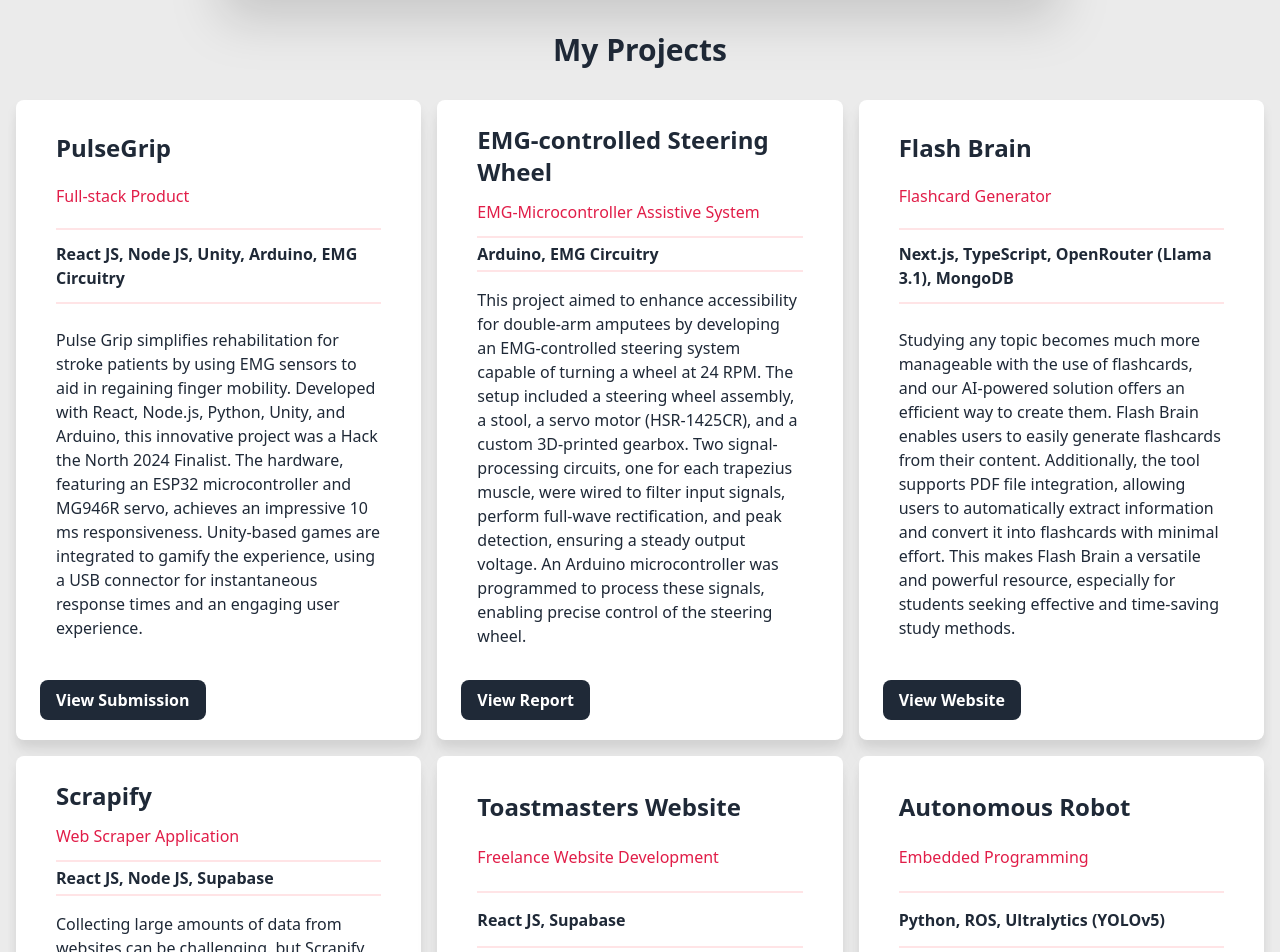
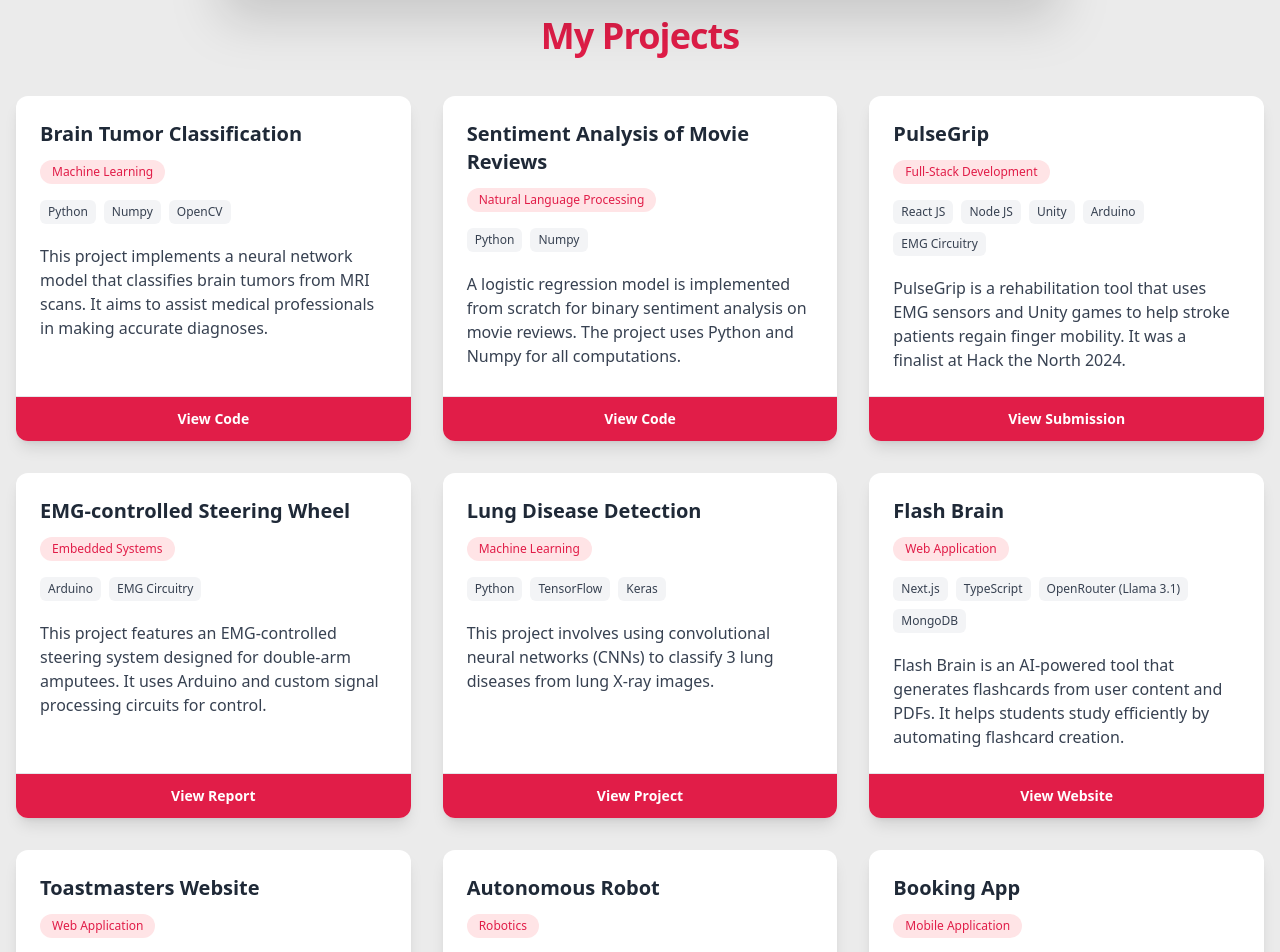
Before and after one commit to aadium/portfolio, a React (Vite) app: page / in a window 1280 px wide. Shown: the part 2500-3452 px from the top of the page. Built offline with nearby package versions, Linux system fonts and the light colour scheme; no server answers.

Commit message:
Refactor Projects component: enhance layout and styling, update project descriptions, and remove unused newline handling function

```diff
--- a/public/data/projects_rows.json
+++ b/public/data/projects_rows.json
@@ -1,81 +1,99 @@
 [
   {
+    "name": "Brain Tumor Classification",
+    "category": "Machine Learning",
+    "description": "This project implements a neural network model that classifies brain tumors from MRI scans. It aims to assist medical professionals in making accurate diagnoses.",
+    "id": "1",
+    "link": "https://github.com/aadium/brain-tumor",
+    "techStack": ["Python", "Numpy", "OpenCV"],
+    "linkType": "Code"
+  },
+  {
+    "name": "Sentiment Analysis of Movie Reviews",
+    "category": "Natural Language Processing",
+    "description": "A logistic regression model is implemented from scratch for binary sentiment analysis on movie reviews. The project uses Python and Numpy for all computations.",
+    "id": "2",
+    "link": "https://github.com/aadium/nlp-model",
+    "techStack": ["Python", "Numpy"],
+    "linkType": "Code"
+  },
+  {
     "name": "PulseGrip",
-    "category": "Full-stack Product",
-    "description": "Pulse Grip simplifies rehabilitation for stroke patients by using EMG sensors to aid in regaining finger mobility. Developed with React, Node.js, Python, Unity, and Arduino, this innovative project was a Hack the North 2024 Finalist. The hardware, featuring an ESP32 microcontroller and MG946R servo, achieves an impressive 10 ms responsiveness. Unity-based games are integrated to gamify the experience, using a USB connector for instantaneous response times and an engaging user experience.",
-    "id": "10",
+    "category": "Full-Stack Development",
+    "description": "PulseGrip is a rehabilitation tool that uses EMG sensors and Unity games to help stroke patients regain finger mobility. It was a finalist at Hack the North 2024.",
+    "id": "3",
     "link": "https://devpost.com/software/pulsegrip",
     "techStack": ["React JS", "Node JS", "Unity", "Arduino", "EMG Circuitry"],
     "linkType": "Submission"
   },
   {
     "name": "EMG-controlled Steering Wheel",
-    "category": "EMG-Microcontroller Assistive System",
-    "description": "This project aimed to enhance accessibility for double-arm amputees by developing an EMG-controlled steering system capable of turning a wheel at 24 RPM. The setup included a steering wheel assembly, a stool, a servo motor (HSR-1425CR), and a custom 3D-printed gearbox. Two signal-processing circuits, one for each trapezius muscle, were wired to filter input signals, perform full-wave rectification, and peak detection, ensuring a steady output voltage. An Arduino microcontroller was programmed to process these signals, enabling precise control of the steering wheel.",
-    "id": "9",
+    "category": "Embedded Systems",
+    "description": "This project features an EMG-controlled steering system designed for double-arm amputees. It uses Arduino and custom signal processing circuits for control.",
+    "id": "4",
     "link": "https://lbiwfynxcgjkaxaoirql.supabase.co/storage/v1/object/public/documents/261%20Report.pdf?t=2024-10-02T14%3A53%3A16.344Z",
     "techStack": ["Arduino", "EMG Circuitry"],
     "linkType": "Report"
   },
   {
+    "name": "Lung Disease Detection",
+    "category": "Machine Learning",
+    "description": "This project involves using convolutional neural networks (CNNs) to classify 3 lung diseases from lung X-ray images.",
+    "id": "5",
+    "link": "https://github.com/aadium/lung-disease-detection",
+    "techStack": ["Python", "TensorFlow", "Keras"],
+    "linkType": "Project"
+  },
+  {
     "name": "Flash Brain",
-    "category": "Flashcard Generator",
-    "description": "Studying any topic becomes much more manageable with the use of flashcards, and our AI-powered solution offers an efficient way to create them. Flash Brain enables users to easily generate flashcards from their content. Additionally, the tool supports PDF file integration, allowing users to automatically extract information and convert it into flashcards with minimal effort. This makes Flash Brain a versatile and powerful resource, especially for students seeking effective and time-saving study methods.",
-    "id": "8",
+    "category": "Web Application",
+    "description": "Flash Brain is an AI-powered tool that generates flashcards from user content and PDFs. It helps students study efficiently by automating flashcard creation.",
+    "id": "6",
     "link": "https://flash-brain.vercel.app/",
     "techStack": ["Next.js", "TypeScript", "OpenRouter (Llama 3.1)", "MongoDB"],
     "linkType": "Website"
   },
   {
-    "name": "Scrapify",
-    "category": "Web Scraper Application",
-    "description": "Collecting large amounts of data from websites can be challenging, but Scrapify simplifies this process. Developed with a focus on ease of use, Scrapify allows you to specify CSS selectors to efficiently gather the data you need. This tool automates the data collection process, making it ideal for anyone looking to streamline their web scraping tasks. It is built using React JS and Supabase, 2 tools that are known for their efficiency and flexibility. React JS provides a robust framework for building dynamic and responsive user interfaces, while Supabase offers a powerful backend solution.",
+    "name": "Toastmasters Website",
+    "category": "Web Application",
+    "description": "I developed a React website for a Toastmasters club, integrating Supabase for backend and authentication. The site streamlines club management and member access.",
     "id": "7",
-    "link": "https://scrapify-web.vercel.app/",
-    "techStack": ["React JS", "Node JS", "Supabase"],
-    "linkType": "Website"
-  },
-  {
-    "name": "Toastmasters Website",
-    "category": "Freelance Website Development",
-    "description": "I collaborated with a Toastmasters club to create a website showcasing their activities, events, and achievements. Using React JS for the frontend, I leveraged Supabase—a Backend as a Service (BaaS) platform—for efficient data storage and authentication. By eliminating the need for a separate backend server, we saved costs. Throughout development, I worked closely with the club’s executive committee, incorporating their feedback to tailor the website accordingly.",
-    "id": "6",
     "link": "https://auroratoastmastersclub.vercel.app",
     "techStack": ["React JS", "Supabase"],
     "linkType": "Website"
   },
   {
     "name": "Autonomous Robot",
-    "category": "Embedded Programming",
-    "description": "In the Toyota Innovation Challenge, our team programmed a Turtlebot 4 robot to navigate a course and obey road signs. We started with manual navigation and gradually transitioned to autonomous navigation, implementing obstacle avoidance with LiDAR technology. Using the robot's camera and a custom-trained YOLOv5 model, we successfully detected road signs. Our innovative approach and presentation impressed the judges, earning us one of the prestigious awards.",
-    "id": "5",
+    "category": "Robotics",
+    "description": "This project involves programming a Turtlebot 4 to autonomously navigate a course and detect road signs using YOLOv5. It demonstrates advanced robotics and computer vision.",
+    "id": "8",
     "link": "https://github.com/TMMC-challenge-20/tmmc_fleet_control_challenge",
     "techStack": ["Python", "ROS", "Ultralytics (YOLOv5)"],
     "linkType": "Code"
   },
   {
     "name": "Booking App",
-    "category": "Mobile App",
-    "description": "Managing community hall bookings can often be a complicated task, but this application streamlines the entire process. Developed using Flutter, it provides a seamless user experience across all platforms, leveraging an extensive widget library for intuitive interaction. The backend is powered by Cloud Firestore, ensuring scalability, real-time data synchronization, and the flexibility to adapt to changing data requirements. This makes the application a highly efficient and reliable solution for managing bookings.",
-    "id": "4",
+    "category": "Mobile Application",
+    "description": "The Booking App is a Flutter application for managing community hall bookings. It features real-time data synchronization using Cloud Firestore.",
+    "id": "9",
     "link": "https://github.com/aadium/booking-app",
     "techStack": ["Dart", "JavaScript", "Flutter", "Node JS", "Firebase"],
     "linkType": "Code"
   },
   {
     "name": "Temperature and Humidity Monitoring",
-    "category": "IoT Application",
-    "description": "This IoT application simulates temperature and humidity data and uploads it to an InfluxDB 2.0 database on an AWS EC2 instance. Python was used for data simulation and upload, with a shell script on the EC2 instance to run these Python scripts. A cron job automates the data upload at specified intervals. Additionally, Grafana was installed on the EC2 instance to create a dashboard for data visualization.",
-    "id": "3",
+    "category": "Internet of Things",
+    "description": "This project simulates and uploads temperature and humidity data to InfluxDB hosted on AWS EC2. The data is visualized using Grafana dashboards.",
+    "id": "10",
     "link": "https://github.com/aadium/temp-humidity-iot-project",
     "techStack": ["Python", "AWS EC2", "InfluxDB 2.0", "Grafana"],
     "linkType": "Code"
   },
   {
     "name": "Parking Management System",
-    "category": "Full-Stack Python Software",
-    "description": "Managing vehicle entry and exit in a parking lot can be challenging, and this application developed using Tkinter for intuitive GUIs makes it easy. The system accommodates 2-wheelers, 4-wheelers, and trucks, each with different charges and designated parking areas, including reserved spots for handicapped drivers. Number plates are recorded using an object detection model, with user correction capability. The system assigns parking based on vehicle type and availability, and bills can be paid by cash, card, or UPI.",
-    "id": "2",
+    "category": "Full-Stack Development",
+    "description": "A full-stack Python application for managing parking lots. It features a GUI built with tKinter and uses MySQL for data storage.",
+    "id": "11",
     "link": "https://github.com/aadium/parking-system",
     "techStack": ["Python", "tKinter", "MySQL"],
     "linkType": "Code"
--- a/src/components/projects.jsx
+++ b/src/components/projects.jsx
@@ -1,12 +1,7 @@
 import { useEffect, useState } from "react";
 
-function Projects() {
+export default function Projects() {
     const [projects, setProjects] = useState([]);
-
-    function replaceNewlines(description) {
-        const listItems = description.split(/\n/g).map(item => `<li class="mb-2">${item.trim()}</li>`).join('');
-        return `<ul>${listItems}</ul>`;
-    }
 
     useEffect(() => {
         const fetchProjects = async () => {
@@ -22,41 +17,58 @@ function Projects() {
     }, []);
 
     return (
-        <div className="overflow-hidden rounded-xl mt-4 mx-2">
-            <h2 className="text-3xl text-gray-800 font-bold text-center mt-10 md:mt-4 lg:mt-0">My Projects</h2>
-            <div className="grid grid-cols-1 md:grid-cols-2 lg:grid-cols-3 gap-4 mt-8 mb-4 mx-2">
+        <section className="min-h-screen">
+            <div className="max-w-7xl mx-auto px-4">
+                <h2 className="text-3xl md:text-4xl font-bold text-rose-600 text-center mb-10 tracking-tight">
+                    My Projects
+                </h2>
+                <div className="grid gap-8 grid-cols-1 md:grid-cols-2 lg:grid-cols-3">
                     {projects.map((project) => (
-                    <div key={project.id}
-                         className="drop-shadow-xl overflow-hidden bg-white rounded-lg flex flex-col justify-between">
-                        <div className="py-6 px-10 text-gray-800 flex flex-col justify-evenly flex-grow">
-                            <div className="flex flex-col md:flex-row justify-between">
-                                <h2 className="text-2xl font-bold">{project.name}</h2>
+                        <div
+                            key={project.id}
+                            className="bg-white rounded-xl shadow-lg hover:shadow-2xl transition-shadow duration-200 flex flex-col"
+                        >
+                            <div className="p-6 flex-1 flex flex-col">
+                                <div className="flex items-center justify-between mb-2">
+                                    <h3 className="text-lg md:text-xl font-semibold text-gray-800">{project.name}</h3>
                                 </div>
-                            <div className="mt-3 text-base text-rose-600">
+                                <span className="inline-block bg-rose-100 text-rose-600 text-xs font-medium w-fit px-3 py-1 rounded-full mt-1 mb-2">
                                     {project.category}
+                                </span>
+                                <div className="flex flex-wrap gap-2 mt-2 mb-3">
+                                    {Array.isArray(project.techStack)
+                                        ? project.techStack.map((tech, idx) => (
+                                            <span
+                                                key={idx}
+                                                className="bg-gray-100 text-gray-700 text-xs px-2 py-1 rounded-md"
+                                            >
+                                                {tech}
+                                            </span>
+                                        ))
+                                        : (
+                                            <span className="bg-gray-100 text-gray-700 text-xs px-2 py-1 rounded-md">
+                                                {project.techStack}
+                                            </span>
+                                        )
+                                    }
                                 </div>
-                            <hr className="mt-3 border border-rose-100"/>
-                            <div className="mt-1 text-base font-semibold">
-                                {Array.isArray(project.techStack)
-                                    ? project.techStack.join(', ')
-                                    : project.techStack}
-                            </div>
-                            <hr className="mt-1 border border-rose-100"/>
-                            <div className="text-base mt-4">
-                                <p dangerouslySetInnerHTML={{ __html: replaceNewlines(project.description) }} />
+                                <div className="mt-2 text-sm md:text-base text-gray-700 flex-1">
+                                    <p>{project.description}</p>
                                 </div>
                             </div>
-                        <button
-                            className="mb-5 ml-6 text-base rounded-lg text-white w-fit font-semibold bg-gray-800 px-4 py-2 hover:bg-transparent hover:text-gray-800 hover:ring-inset hover:ring-2 ring-gray-800 transition duration-150">
-                            <a href={project.link} target="_blank" rel="noreferrer">
+                            <a
+                                href={project.link}
+                                target="_blank"
+                                rel="noreferrer"
+                            >
+                                <div className="p-3 border-t text-sm font-semibold text-center text-white bg-rose-600 rounded-b-xl hover:bg-rose-700 transition-colors duration-200">
                                     View {project.linkType}
+                                </div>
                             </a>
-                        </button>
                         </div>
                     ))}
                 </div>
             </div>
+        </section>
     );
 }
-
-export default Projects;
```
Lines whose indentation alone changed are shown as unchanged.
